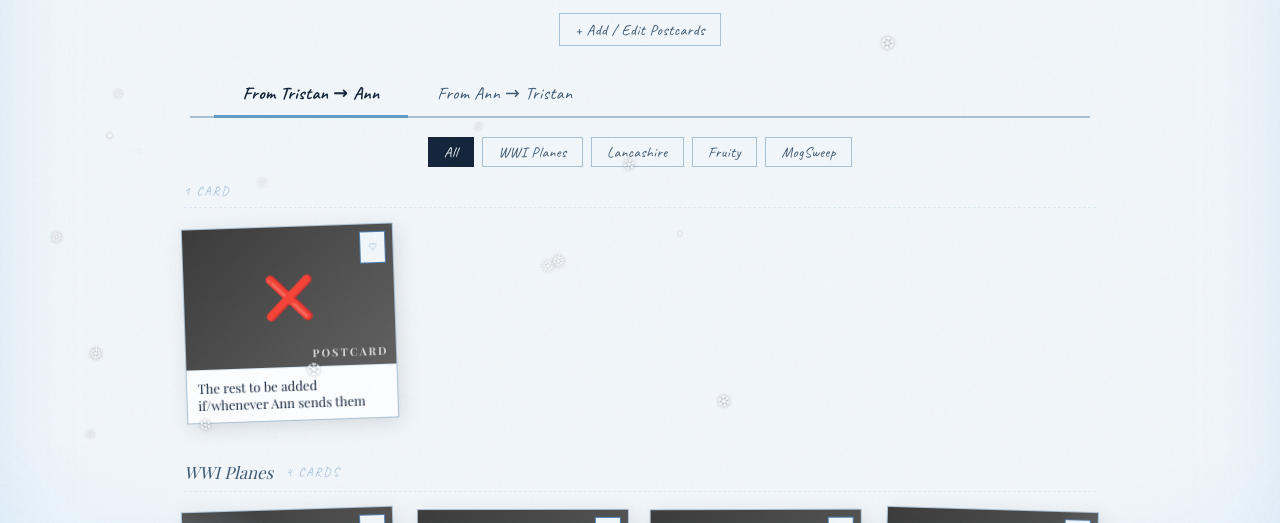
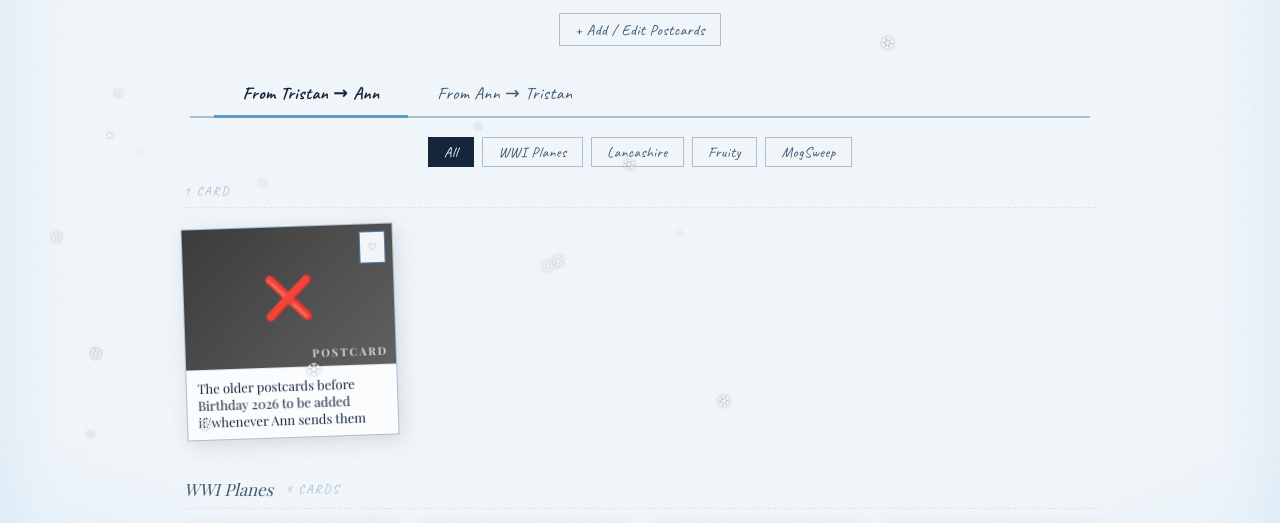
Before and after one commit to tristanwalmsley/A, a plain HTML site: page postcard_gallery.html in a window 1280 px wide. Shown: the part 195-718 px from the top of the page. Drawn offline with nearby package versions, Linux system fonts and the light colour scheme; a web font is replaced by a local one.

Commit message:
Update title for postcard entry in gallery

```diff
--- a/postcard_gallery.html
+++ b/postcard_gallery.html
@@ -192,7 +192,7 @@
 
 const POSTCARDS_TO_ANN = [
   {id:'x', cat:'x', colorClass:'charcoal', emoji:'❌',
-    label:'', title:'The rest to be added if/whenever Ann sends them', sent:'',
+    label:'', title:'The older postcards before Birthday 2026 to be added if/whenever Ann sends them', sent:'',
     message: '',
     addr: [''] },
   {id:'w1', cat:'ww1', colorClass:'charcoal', emoji:'🛩',
```
